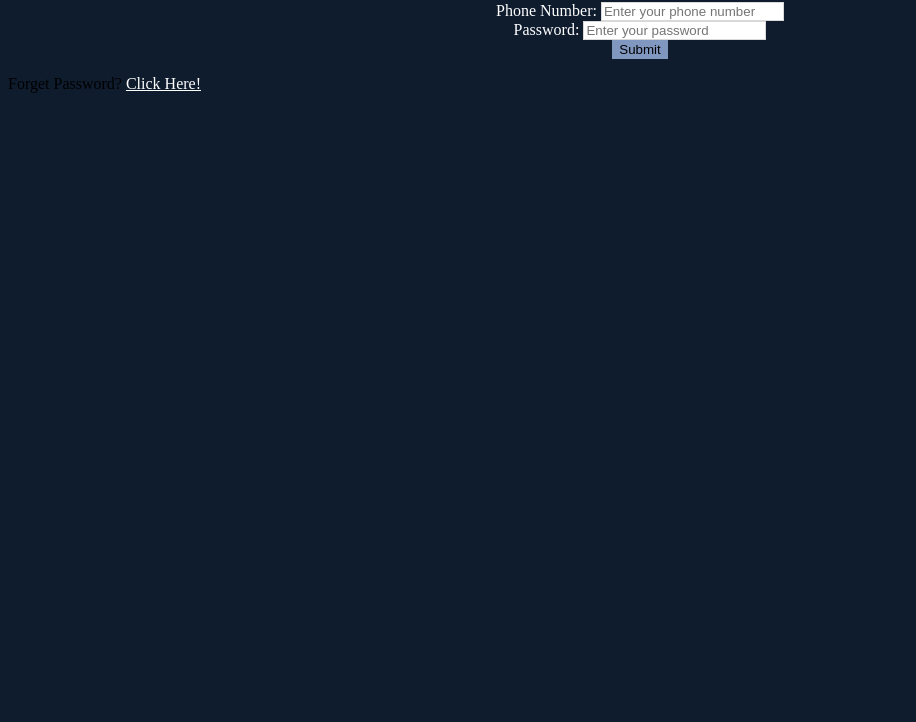
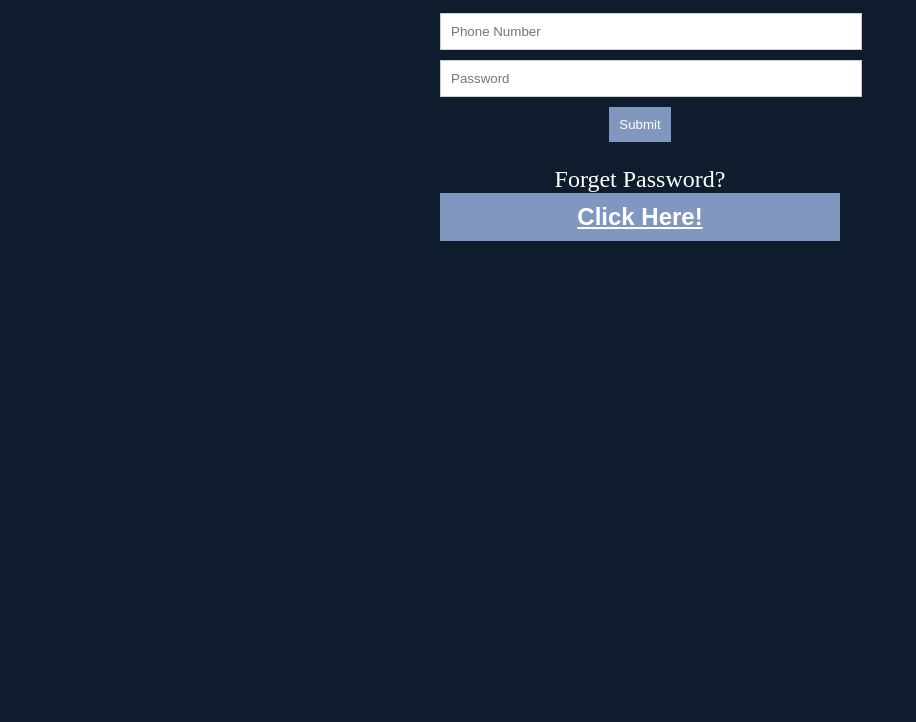
Before and after one commit to PranavGhosh19/Specialisation_Project, a plain HTML site: page login.html in a window 1280 px wide. Shown: the part 78-800 px from the top of the page, without its empty margins (0-916 px from the left). Drawn offline with Linux system fonts and the light colour scheme.

Commit message:
Update login.html

```diff
--- a/login.html
+++ b/login.html
@@ -1,70 +1,77 @@
 <!DOCTYPE html>
 <html>
 <head>
-<title>Login Page</title>
+<title>Log In</title>
 <style>
 body {
-background-color: #0F1C2E;
+  background-color: #0F1C2E;
 }
+
+.container {
+  width: 400px;
+  margin: 0 auto;
+  padding: 20px;
+  background-color: #0f1c2e;
+}
+
 h1 {
-color: #FFFFFF;
-text-align: center;
+  color: #ffffff;
+  text-align: center;
+  font-size: 24px;
+  margin-bottom: 20px;
 }
-label {
-color: #FFFFFF;
-text-align: center;
+
+input {
+  width: 100%;
+  padding: 10px;
+  margin-bottom: 10px;
+  border: 1px solid #ccc;
 }
-input {
-color: #000000;
-border: 1px solid #D9D9D9;
+
+button {
+  background-color: #8098C0;
+  color: #fff;
+  padding: 10px;
+  border: none;
+  cursor: pointer;
+  display: flex;
+  justify-content: center;
+  text-align: center;
+  margin: 0 auto;
 }
-input:focus {
-border-color: #8098C0;
+
+.forget-password {
+  color: #ffffff;
+  text-align: center;
+  font-size: 24px;
+  margin-bottom: 20px;
 }
-.submit {
-color: #000000;
-background-color: #8098C0;
-border: 1px solid #8098C0;
-text-align: center;
-}
-.submit:hover {
-background-color: #FFFFFF;
-color: #8098C0;
-}
-a {
-color: #FFFFFF;
-}
-a:hover {
-color: #8098C0;
-}
-.button {
-background-color: #8098C0;
-color: #FFFFFF;
-border: 1px solid #8098C0;
-text-align: center;
-}
-.button:hover {
-background-color: #FFFFFF;
-color: #8098C0;
-}
-.forget-password? {
-color: #FFFFFF;
-text-align: center;
+
+.forget-password a {
+  background-color: #8098C0;
+  color: #ffffff;
+  padding: 10px;
+  border: none;
+  cursor: pointer;
+  display: flex;
+  justify-content: center;
+  font-family: Arial, sans-serif;
+  font-weight: bold;
+  align-items: center;
+  margin: 0 auto;
 }
 </style>
 </head>
 <body>
-<h1 align="center">Log In</h1>
-<form action="/login" method="post" align="center">
-<label for="phone_number">Phone Number:</label>
-<input type="text" id="phone_number" name="phone_number" value="" placeholder="Enter your phone number" align="center">
-<br>
-<label for="password">Password:</label>
-<input type="password" id="password" name="password" value="" placeholder="Enter your password" align="center">
-<br>
-<input type="submit" class="submit" value="Submit" align="center">
-</form>
-<p class="forget-password?">Forget Password? <a href="forgetpassword.html">Click Here!</a></p>
-</a>
+<div class="container">
+  <h1>Log In</h1>
+
+  <input type="text" placeholder="Phone Number">
+  <input type="text" placeholder="Password">
+
+  <button>Submit</button>
+
+  <p class="forget-password">Forget Password? <a href="forgetpassword.html">Click Here!</a></p>
+</div>
 </body>
 </html>
```
